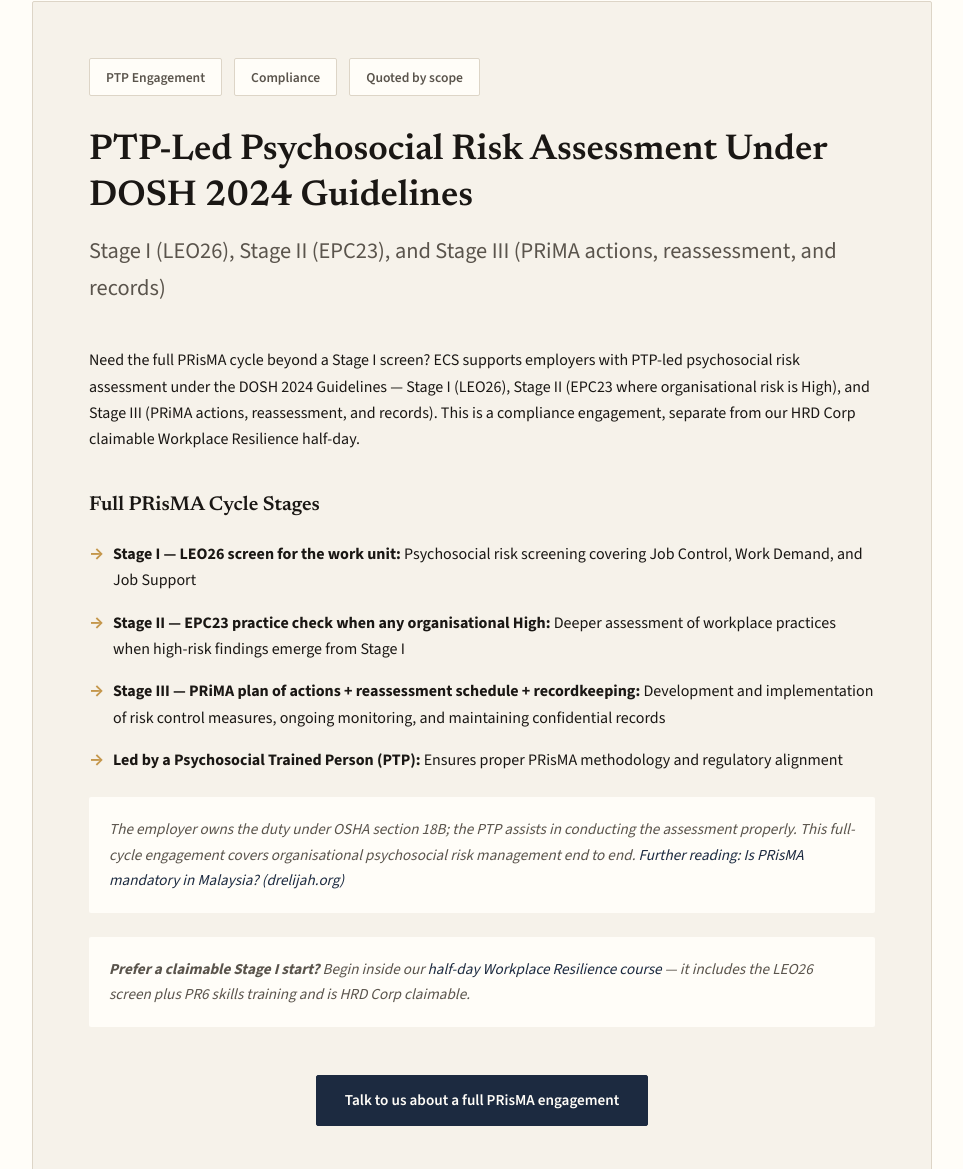
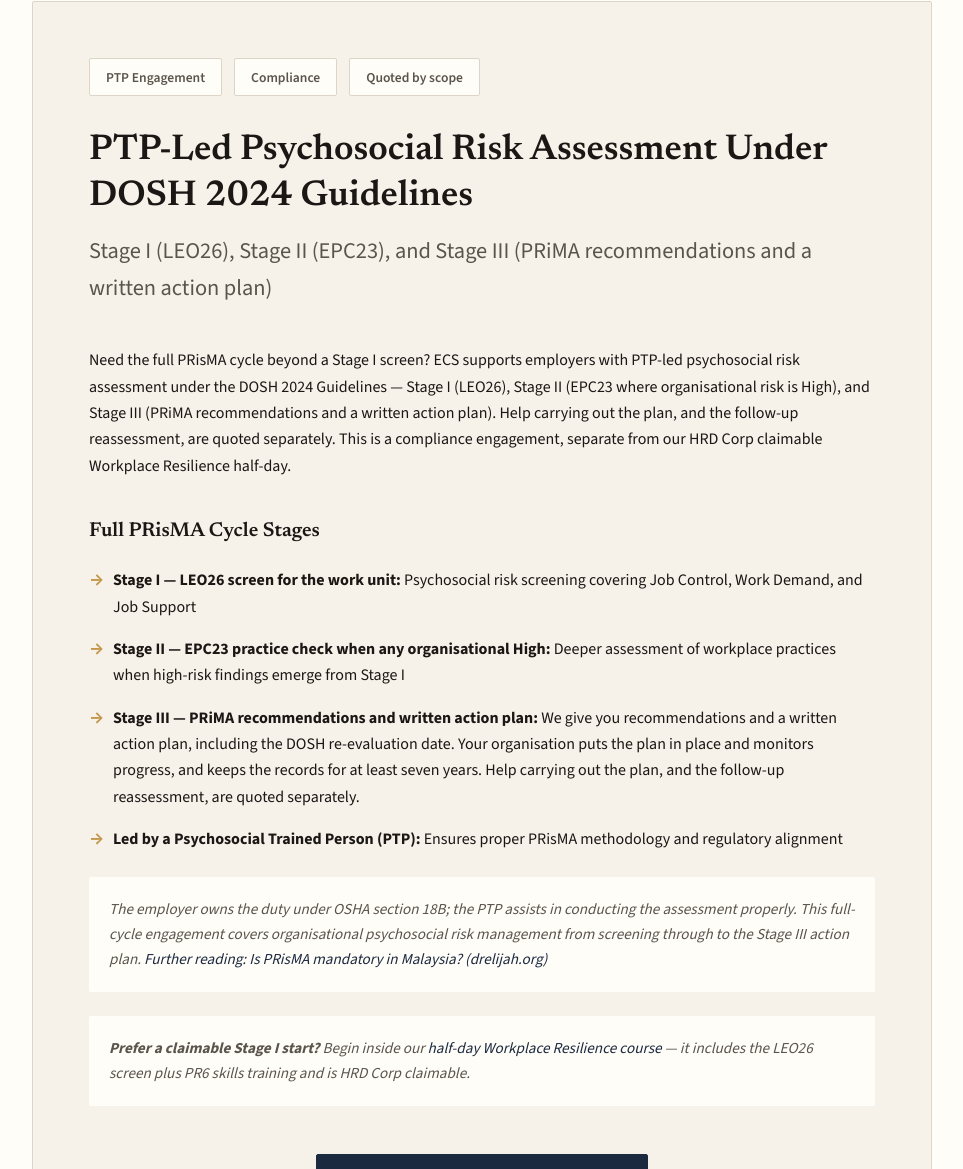
Before and after one commit to elijahtingmk/ecs-training, a plain HTML site: page index.html in a window 1280 px wide. Shown: the part 3310-4479 px from the top of the page, without its empty margins (158-1121 px from the left). Drawn offline with nearby package versions, Linux system fonts and the light colour scheme.

Commit message:
Align Full PRisMA Cycle Stage III copy with the approved scope (#20)
Stage III covers recommendations and a written action plan. Help carrying out the plan, and the follow-up reassessment, are quoted separately.

Co-authored-by: Cursor Agent <cursoragent@cursor.com>

```diff
--- a/index.html
+++ b/index.html
@@ -182,20 +182,20 @@
                 </div>
 
                 <h3 class="dossier-title">PTP-Led Psychosocial Risk Assessment Under DOSH 2024 Guidelines</h3>
-                <p class="dossier-subtitle">Stage I (LEO26), Stage II (EPC23), and Stage III (PRiMA actions, reassessment, and records)</p>
+                <p class="dossier-subtitle">Stage I (LEO26), Stage II (EPC23), and Stage III (PRiMA recommendations and a written action plan)</p>
 
                 <div class="dossier-content">
-                    <p>Need the full PRisMA cycle beyond a Stage I screen? ECS supports employers with PTP-led psychosocial risk assessment under the DOSH 2024 Guidelines — Stage I (LEO26), Stage II (EPC23 where organisational risk is High), and Stage III (PRiMA actions, reassessment, and records). This is a compliance engagement, separate from our HRD Corp claimable Workplace Resilience half-day.</p>
+                    <p>Need the full PRisMA cycle beyond a Stage I screen? ECS supports employers with PTP-led psychosocial risk assessment under the DOSH 2024 Guidelines — Stage I (LEO26), Stage II (EPC23 where organisational risk is High), and Stage III (PRiMA recommendations and a written action plan). Help carrying out the plan, and the follow-up reassessment, are quoted separately. This is a compliance engagement, separate from our HRD Corp claimable Workplace Resilience half-day.</p>
 
                     <h4>Full PRisMA Cycle Stages</h4>
                     <ul class="dossier-list">
                         <li><strong>Stage I — LEO26 screen for the work unit:</strong> Psychosocial risk screening covering Job Control, Work Demand, and Job Support</li>
                         <li><strong>Stage II — EPC23 practice check when any organisational High:</strong> Deeper assessment of workplace practices when high-risk findings emerge from Stage I</li>
-                        <li><strong>Stage III — PRiMA plan of actions + reassessment schedule + recordkeeping:</strong> Development and implementation of risk control measures, ongoing monitoring, and maintaining confidential records</li>
+                        <li><strong>Stage III — PRiMA recommendations and written action plan:</strong> We give you recommendations and a written action plan, including the DOSH re-evaluation date. Your organisation puts the plan in place and monitors progress, and keeps the records for at least seven years. Help carrying out the plan, and the follow-up reassessment, are quoted separately.</li>
                         <li><strong>Led by a Psychosocial Trained Person (PTP):</strong> Ensures proper PRisMA methodology and regulatory alignment</li>
                     </ul>
 
-                    <p class="dossier-note"><em>The employer owns the duty under OSHA section 18B; the PTP assists in conducting the assessment properly. This full-cycle engagement covers organisational psychosocial risk management end to end.</em> <a href="https://drelijah.org/is-prisma-mandatory-malaysia" target="_blank" rel="noopener">Further reading: Is PRisMA mandatory in Malaysia? (drelijah.org)</a></p>
+                    <p class="dossier-note"><em>The employer owns the duty under OSHA section 18B; the PTP assists in conducting the assessment properly. This full-cycle engagement covers organisational psychosocial risk management from screening through to the Stage III action plan.</em> <a href="https://drelijah.org/is-prisma-mandatory-malaysia" target="_blank" rel="noopener">Further reading: Is PRisMA mandatory in Malaysia? (drelijah.org)</a></p>
 
                     <p class="dossier-note"><strong>Prefer a claimable Stage I start?</strong> Begin inside our <a href="/courses/workplace-resilience-leo26/">half-day Workplace Resilience course</a> — it includes the LEO26 screen plus PR6 skills training and is HRD Corp claimable.</p>
                 </div>
```
Also changed, not shown: courses/index.html (+1 -1 lines).
